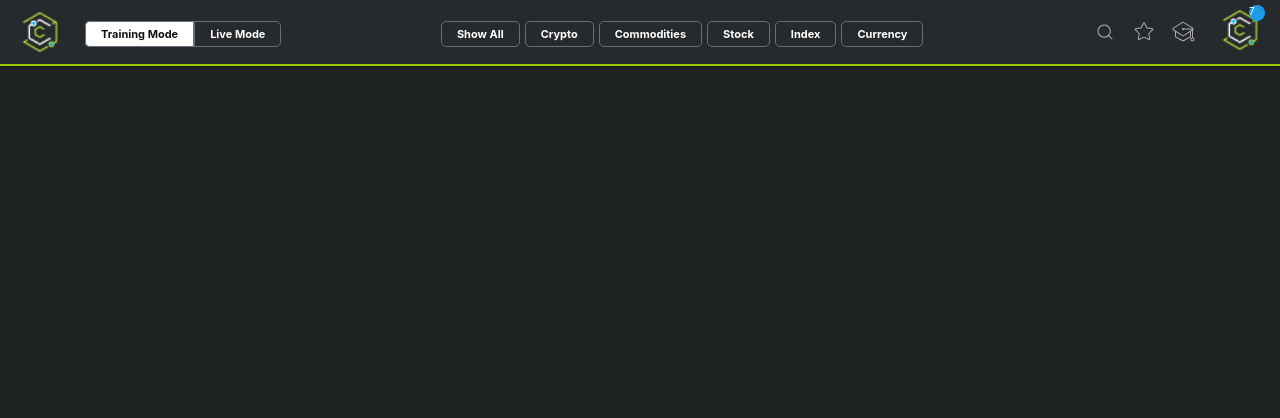
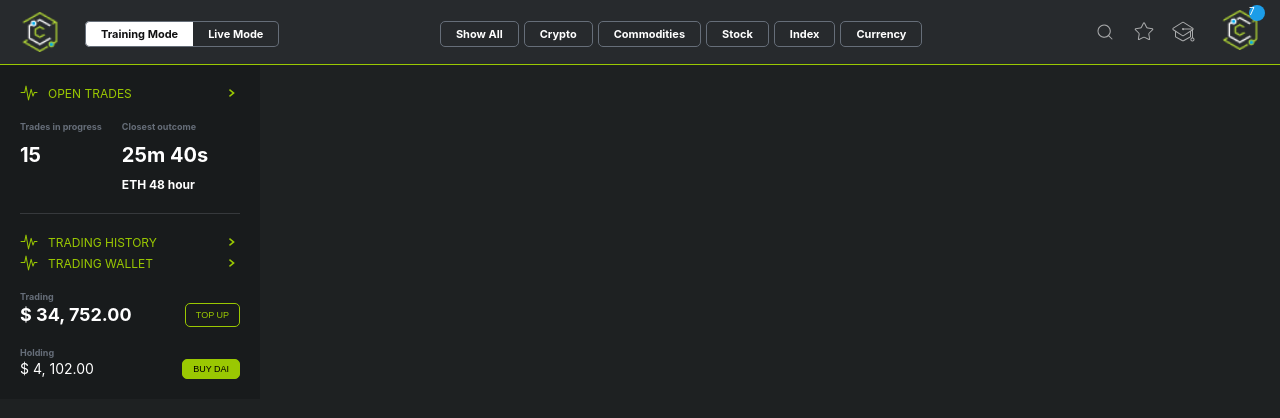
Before and after one commit to hafizferanmi/ccross, a React (Create React App) app: page / in a window 1280 px wide. Shown: the top 418 px of the page. Built offline with nearby package versions, Linux system fonts and the light colour scheme.

Commit message:
Sidebar components

```diff
--- a/src/App.css
+++ b/src/App.css
@@ -1,38 +1,4 @@
-.App {
-  text-align: center;
+* {
+  padding: 0;
+  margin: 0;
 }
-
-.App-logo {
-  height: 40vmin;
-  pointer-events: none;
-}
-
-@media (prefers-reduced-motion: no-preference) {
-  .App-logo {
-    animation: App-logo-spin infinite 20s linear;
-  }
-}
-
-.App-header {
-  background-color: #282c34;
-  min-height: 100vh;
-  display: flex;
-  flex-direction: column;
-  align-items: center;
-  justify-content: center;
-  font-size: calc(10px + 2vmin);
-  color: white;
-}
-
-.App-link {
-  color: #61dafb;
-}
-
-@keyframes App-logo-spin {
-  from {
-    transform: rotate(0deg);
-  }
-  to {
-    transform: rotate(360deg);
-  }
-}
--- a/src/App.js
+++ b/src/App.js
@@ -1,6 +1,9 @@
 import React from 'react'
-import styled from 'styled-components'
+import './App.css'
+import styled, { ThemeProvider } from 'styled-components'
 import Header from './Components/Header'
+import Sidebar from './Components/Sidebar'
+import theme from './theme'
 
 const Page = styled.section`
   background-color: #1E2122;
@@ -8,15 +11,23 @@ const Page = styled.section`
   height: 100vh;
 `
 
+const PageContentWrapper = styled.aside`
+  display: flex;
+  width: 260px;
+  background-color: #181B1C;
+`
+
 const App = () => {
   return (
-    <Page>
-      <Header />
-      <div>
-        {/* <Sidebar />
-        <ContentBody /> */}
-      </div>
-    </Page>
+    <ThemeProvider theme={theme}>
+      <Page>
+        <Header />
+        <PageContentWrapper>
+          <Sidebar />
+          {/* <ContentBody /> */}
+        </PageContentWrapper>
+      </Page>
+    </ThemeProvider>
   )
 }
 
--- a/src/Components/Header/Header.js
+++ b/src/Components/Header/Header.js
@@ -9,7 +9,7 @@ const HeaderWrapper = styled.header`
   background-color: #272A2D;
   padding: 0 20px;
   height: 64px;
-  border-bottom: 2px solid #9AC802;
+  border-bottom: 1.3px solid ${props => props.theme.colors.UIgreen};
   display: flex;
   align-items: center;
   justify-content: space-between;
@@ -28,12 +28,14 @@ const LogoButtonWrapper = styled.div`
     border-bottom-right-radius: 0;
     background-color: white;
     color: #111112;
+    border-right: none;
   }
 
   & >  span:last-of-type {
     border-top-left-radius: 0;
     border-bottom-left-radius: 0;
     margin-left: 0;
+    border-left: none;
   }
 `
 
--- /dev/null
+++ b/src/Components/Sidebar/OpenTrades.js
@@ -0,0 +1,63 @@
+import React from 'react'
+import styled from 'styled-components'
+import TradeHeader from './TradeHeader'
+import SGraph from '../svg/SGraph'
+
+const OpenTradeWrapper = styled.div`
+  margin-bottom: 20px;
+  border-bottom: 1px solid #36393C;
+  padding-bottom: 20px;
+`
+
+const DataWrapper = styled.div`
+  display: flex;
+  margin-top: 10px;
+`
+
+const DataHeader = styled.div`
+  color: #666E79;
+  font-size: 9px;
+  line-height: 12px;
+  font-weight: bold;
+  margin-top: 10px;
+`
+
+const ProgressCount = styled.h3`
+  font-weight: bold;
+  color: white;
+  font-size: 20px;
+  margin-top: 10px;
+`
+
+const SmallProgressCount = styled(ProgressCount)`
+  font-size: 12px;
+  line-height: 16px;
+`
+
+const ClosestOutcomeWrapper = styled.div`
+  margin-left: 20px;
+`
+
+const OpenTrades = () => {
+  return (
+    <OpenTradeWrapper>
+      <TradeHeader
+        title='Open trades'
+        icon={SGraph}
+      />
+      <DataWrapper>
+        <div>
+          <DataHeader>Trades in progress</DataHeader>
+          <ProgressCount>15</ProgressCount>
+        </div>
+        <ClosestOutcomeWrapper>
+          <DataHeader>Closest outcome</DataHeader>
+          <ProgressCount>25m 40s</ProgressCount>
+          <SmallProgressCount>ETH 48 hour</SmallProgressCount>
+        </ClosestOutcomeWrapper>
+      </DataWrapper>
+    </OpenTradeWrapper>
+  )
+}
+
+export default OpenTrades
--- /dev/null
+++ b/src/Components/Sidebar/Sidebar.js
@@ -0,0 +1,26 @@
+import React from 'react'
+import styled from 'styled-components'
+import TradingHistory from './TradingHistory'
+import TradingWallet from './TradingWallet'
+import OpenTrades from './OpenTrades'
+
+const SidebarWrapper = styled.section`
+  display: flex;
+  flex-direction: column;
+  width: 100%;
+  /* padding-top: 20px;
+  padding-bottom: 20px; */
+  padding: 20px;
+`
+
+const Sidebar = () => {
+  return (
+    <SidebarWrapper>
+      <OpenTrades />
+      <TradingHistory />
+      <TradingWallet />
+    </SidebarWrapper>
+  )
+}
+
+export default Sidebar
--- /dev/null
+++ b/src/Components/Sidebar/TradeHeader.js
@@ -0,0 +1,35 @@
+import React from 'react'
+import styled from 'styled-components'
+import ArrowRight from '../svg/ArrowRight'
+
+const Wrapper = styled.div`
+  display: flex;
+  justify-content: space-between;
+  align-items: center;
+  width: 100%;
+  cursor: pointer;
+`
+const Text = styled.span`
+  color: #9AC802;
+  text-transform: uppercase;
+  font-size: 12px;
+  margin-left: 10px;
+`
+const IconWrapper = styled.div`
+  display: flex;
+  align-items: center;
+`
+
+const TradeHeader = ({ icon: Icon, title }) => {
+  return (
+    <Wrapper>
+      <IconWrapper>
+        <Icon color='' />
+        <Text>{title}</Text>
+      </IconWrapper>
+      <ArrowRight />
+    </Wrapper>
+  )
+}
+
+export default TradeHeader
--- /dev/null
+++ b/src/Components/Sidebar/TradingHistory.js
@@ -0,0 +1,13 @@
+import React from 'react'
+import TradeHeader from './TradeHeader'
+import SGraph from '../svg/SGraph'
+
+const TradingHistory = () => {
+  return (
+    <div>
+      <TradeHeader title='Trading history' icon={SGraph} />
+    </div>
+  )
+}
+
+export default TradingHistory
--- /dev/null
+++ b/src/Components/Sidebar/TradingWallet.js
@@ -0,0 +1,84 @@
+import React from 'react'
+import TradeHeader from './TradeHeader'
+import SGraph from '../svg/SGraph'
+import styled, { css } from 'styled-components'
+
+const TradingWalletWrapper = styled.div`
+  margin-top: 5px;
+`
+
+const SubTitle = styled.h6`
+  font-size: 9px;
+  line-height: 12px;
+  color: #666E79;
+`
+const Ammount = styled.div`
+  font-size: 18px;
+  line-height: 24px;
+  color: white;
+  font-weight: bold;
+`
+
+const SmallAmmount = styled(Ammount)`
+  font-size: 14px;
+  line-height: 20px;
+  font-weight: normal;
+`
+
+const TradingWrapper = styled.div`
+  margin-top: 20px;
+`
+
+const HoldingWrapper = styled.div`
+  margin-top: 20px;
+`
+const AmmountButtonWrapper = styled.div`
+  display: flex;
+  justify-content: space-between;
+`
+
+const TradingButton = styled.button`
+  font-size: 9px;
+  border: 1px solid ${props => props.theme.colors.UIgreen};
+  padding: 3px 10px;
+  background-color: transparent;
+  border-radius: 5px;
+  color: ${props => props.theme.colors.UIgreen};
+  ${props => props.secondary && css`
+      background: ${props.theme.colors.UIgreen};
+      color: black;
+  `}
+`
+
+const TradingWallet = () => {
+  return (
+    <TradingWalletWrapper>
+      <TradeHeader title='Trading wallet' icon={SGraph} />
+      <TradingWrapper>
+        <SubTitle>Trading</SubTitle>
+        <AmmountButtonWrapper>
+          <Ammount>
+            $ 34, 752.00
+          </Ammount>
+          <TradingButton>
+            TOP UP
+          </TradingButton>
+        </AmmountButtonWrapper>
+      </TradingWrapper>
+
+      <HoldingWrapper>
+        <SubTitle>Holding</SubTitle>
+        <AmmountButtonWrapper>
+          <SmallAmmount>
+          $ 4, 102.00
+          </SmallAmmount>
+          <TradingButton secondary>
+          BUY DAI
+          </TradingButton>
+        </AmmountButtonWrapper>
+      </HoldingWrapper>
+    </TradingWalletWrapper>
+  )
+}
+
+export default TradingWallet
--- /dev/null
+++ b/src/Components/Sidebar/index.js
@@ -0,0 +1,3 @@
+import Sidebar from './Sidebar'
+
+export default Sidebar
--- /dev/null
+++ b/src/Components/svg/ArrowRight.js
@@ -0,0 +1,23 @@
+import React from 'react'
+
+const ArrowRight = ({ props }) => {
+  return (
+    <svg
+      width={16}
+      height={16}
+      viewBox='0 0 16 16'
+      fill='none'
+      xmlns='http://www.w3.org/2000/svg'
+      {...props}
+    >
+      <path
+        fillRule='evenodd'
+        clipRule='evenodd'
+        d='M5.882 12L5 10.655 8.291 8 5 5.345 5.882 4l4.96 4-4.96 4z'
+        fill='#9AC802'
+      />
+    </svg>
+  )
+}
+
+export default ArrowRight
--- /dev/null
+++ b/src/Components/svg/SGraph.js
@@ -0,0 +1,23 @@
+import React from 'react'
+
+const SGraph = ({ props }) => {
+  return (
+    <svg
+      width={18}
+      height={16}
+      viewBox='0 0 18 16'
+      fill='none'
+      xmlns='http://www.w3.org/2000/svg'
+      {...props}
+    >
+      <path
+        fillRule='evenodd'
+        clipRule='evenodd'
+        d='M6.003.5a.5.5 0 01.49.412l2.085 11.679 2.07-8.416a.5.5 0 01.967-.015l1.465 5.262.788-2.016a.5.5 0 01.465-.318H17a.5.5 0 010 1h-2.325l-1.21 3.094a.5.5 0 01-.947-.048l-1.355-4.868-2.177 8.853a.5.5 0 01-.978-.031L5.982 3.743l-.758 3.94a.5.5 0 01-.49.405H1a.5.5 0 010-1h3.32L5.51.906A.5.5 0 016.003.5z'
+        fill='#9AC802'
+      />
+    </svg>
+  )
+}
+
+export default SGraph
--- /dev/null
+++ b/src/theme.js
@@ -0,0 +1,7 @@
+const theme = {
+  colors: {
+    UIgreen: '#9AC802'
+  }
+}
+
+export default theme
```
Also changed, not shown: 1 other file (tests, documents, lock files or other folders).
